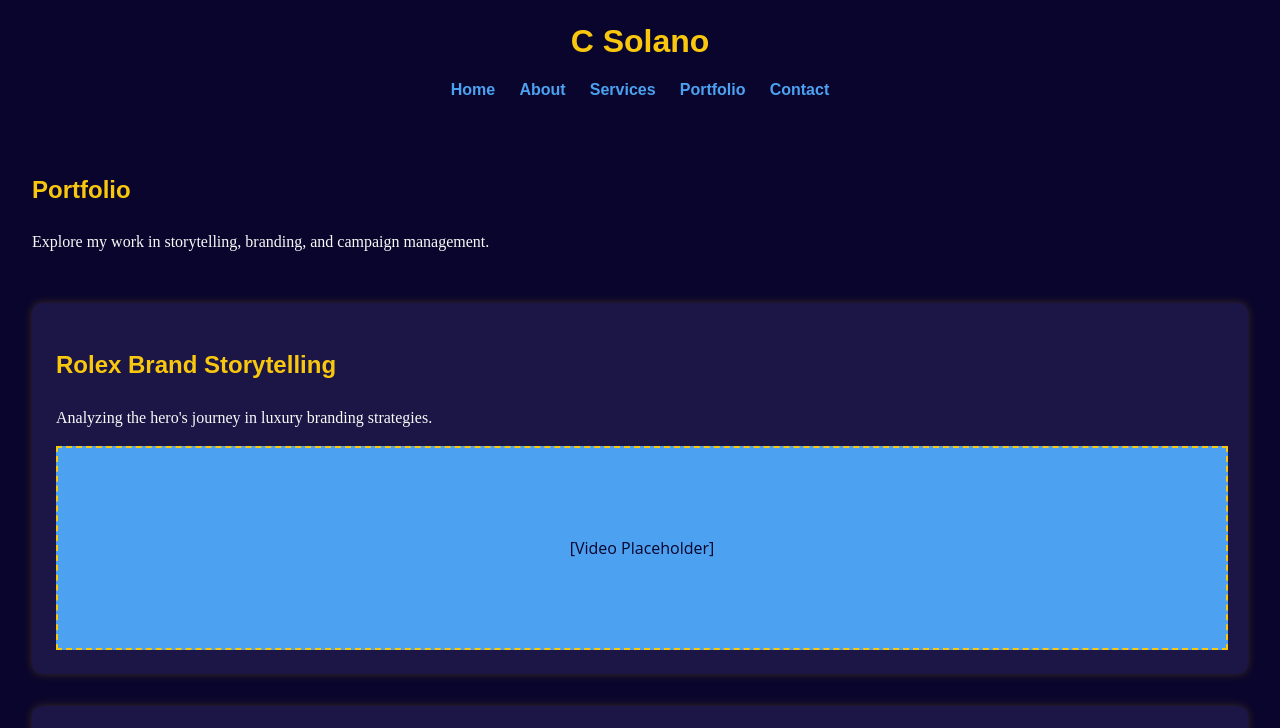
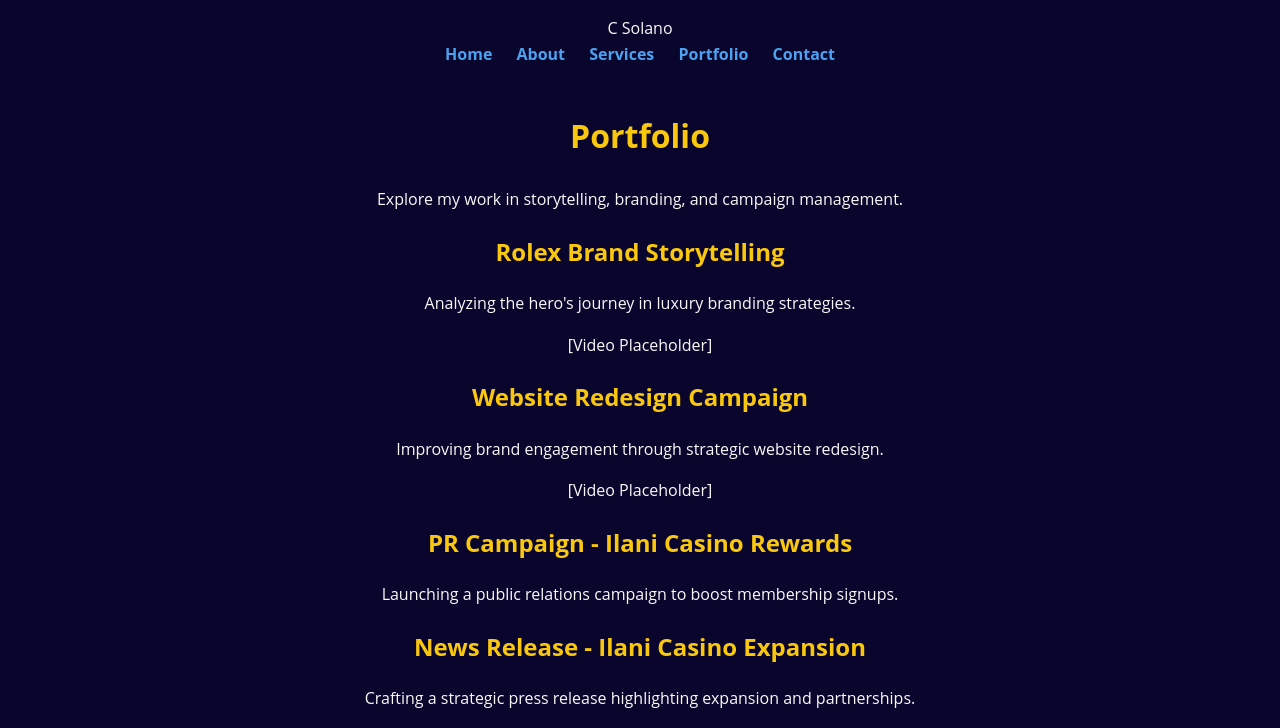
Before and after one commit to Csolano0717/corasolano.github.io, a plain HTML site: page portfolio.html in a window 1280 px wide. Shown: the top 728 px of the page. Drawn offline with Linux system fonts and the light colour scheme.

Commit message:
Update style.css

```diff
--- a/style.css
+++ b/style.css
@@ -1,66 +1,69 @@
 /* General Styles */
 body {
   font-family: 'Open Sans', sans-serif;
-  background-color: #0A052C; /* Deep Navy */
+  background-color: #0A052C;
   color: #f9f9f9;
   margin: 0;
   padding: 0;
   line-height: 1.6;
+  text-align: center;
 }
 
 header {
   background-color: #0A052C;
   color: #f9f9f9;
   padding: 1rem;
-  text-align: center;
-  position: sticky;
-  top: 0;
-  z-index: 1000;
-}
-
-.logo {
-  font-family: 'Montserrat', sans-serif;
-  font-size: 2rem;
-  font-weight: bold;
-  color: #F9C80E; /* Gold Accent */
-  margin-bottom: 0.5rem;
-}
-
-nav {
-  margin-top: 10px;
 }
 
 nav a {
-  color: #4CA1F0; /* Light Sky Blue accent */
+  color: #4CA1F0;
   margin: 0 10px;
   text-decoration: none;
   font-weight: bold;
-  font-family: 'Montserrat', sans-serif;
 }
 
 nav a:hover {
   text-decoration: underline;
 }
 
-main {
-  padding: 2rem;
+/* Logo Styling */
+.logo-img {
+  width: 180px;
+  height: auto;
+  display: block;
+  margin: 0 auto;
 }
 
-h1, h2, h3 {
-  font-family: 'Montserrat', sans-serif;
-  color: #F9C80E; /* Gold Accent for headers */
+/* Profile Photo Styling */
+.profile-photo {
+  width: 200px;
+  height: auto;
+  border-radius: 50%;
+  margin: 20px auto;
+  box-shadow: 0 0 10px rgba(249, 200, 14, 0.4);
+}
+
+/* Fonts and Headings */
+h1 {
+  font-size: 2rem;
+  color: #F9C80E;
+}
+
+h2 {
+  font-size: 1.5rem;
+  color: #F9C80E;
+}
+
+h3 {
+  font-size: 1.2rem;
 }
 
 p, li {
-  font-family: 'Playfair Display', serif;
+  font-size: 1rem;
   color: #f9f9f9;
 }
 
-ul {
-  list-style-type: disc;
-  padding-left: 20px;
-}
-
+/* Button Styling */
 .button {
   display: inline-block;
   margin-top: 15px;
@@ -75,36 +78,6 @@ ul {
 .button:hover {
   background-color: #F9C80E;
   color: #0A052C;
-}
-
-/* Sections */
-section {
-  margin-bottom: 3rem;
-}
-
-.service-list, .projects-grid {
-  display: grid;
-  grid-template-columns: 1fr;
-  gap: 2rem;
-}
-
-.project-card, .service-item {
-  background-color: #1c1647;
-  padding: 1.5rem;
-  border-radius: 10px;
-  box-shadow: 0px 0px 10px rgba(249, 200, 14, 0.2);
-}
-
-.video-placeholder {
-  width: 100%;
-  height: 200px;
-  background-color: #4CA1F0;
-  color: #0A052C;
-  display: flex;
-  align-items: center;
-  justify-content: center;
-  border: 2px dashed #F9C80E;
-  margin-top: 15px;
 }
 
 /* Smooth Fade Animation */
@@ -124,7 +97,6 @@ section {
 /* Footer */
 footer {
   background-color: #0A052C;
-  text-align: center;
   padding: 1rem;
   font-size: 0.9rem;
   color: #888;
```
